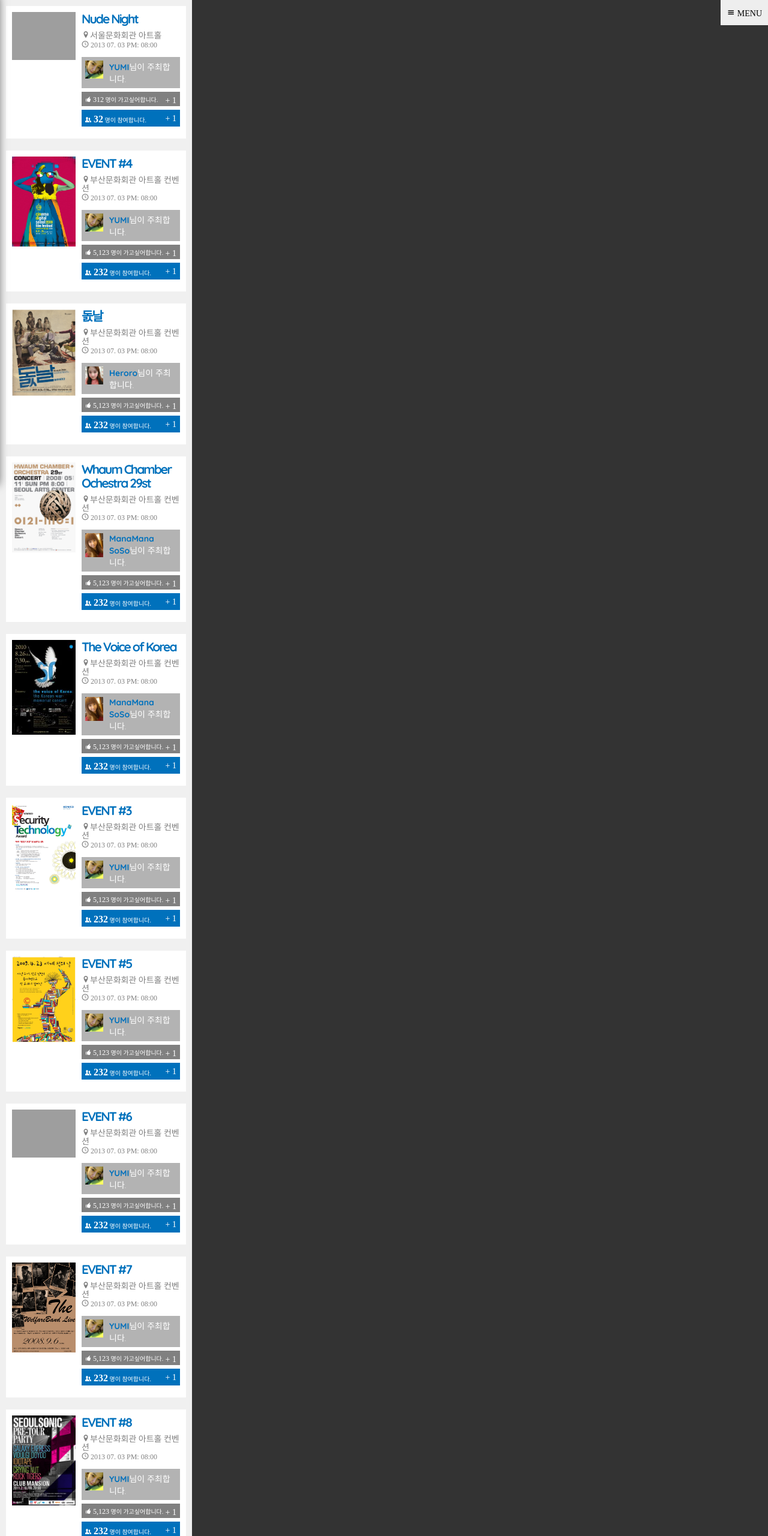
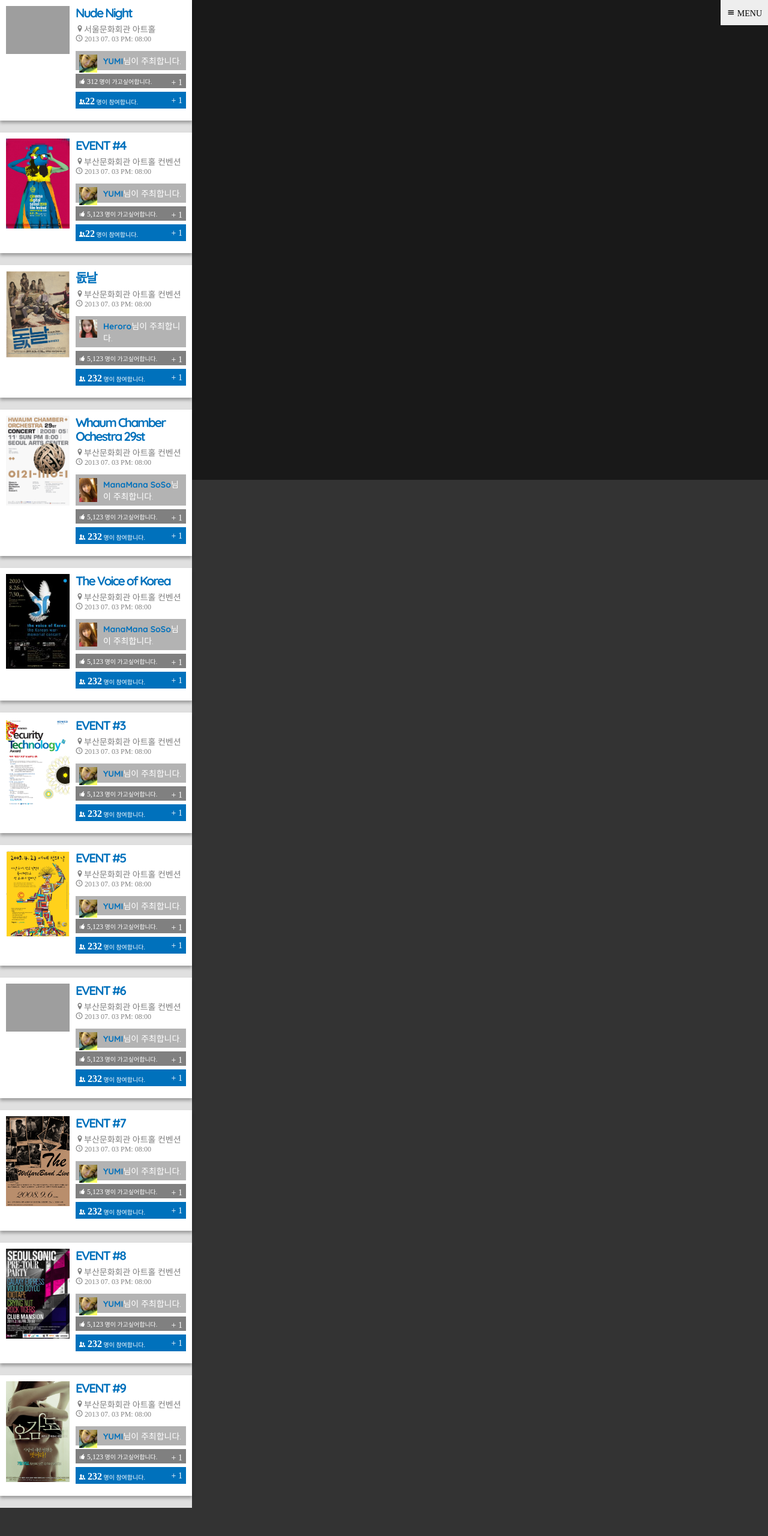
Before and after one commit to imazine/youmuse, a plain HTML site: page index.html in a window 1280 px wide. Shown: the top 2561 px of the page at 60% size. After the commit the page ends 2514 px from the top, so only its background shows below. Drawn offline with Linux system fonts and the light colour scheme; grey boxes are pictures that could not be loaded.

Commit message:
fix direction

```diff
--- a/index.html
+++ b/index.html
@@ -8,36 +8,197 @@
 	<title>YOUMUSE beta - prototype</title>
 </head>
 <body>
-
-	<input type="checkbox" id="viewMenu" class="viewMenu">
+	<input type="radio" name="vrAction" id="viewMenu" class="fakeButton">
+	<input type="radio" name="vrAction" id="closeMenu" class="fakeButton">
+	<input type="radio" name="vrAction" id="fakeAction00" class="fakeButton" checked>
+	<input type="radio" name="vrAction" id="fakeAction01" class="fakeButton">
+	<input type="radio" name="vrAction" id="fakeAction02" class="fakeButton">
+	<input type="radio" name="vrAction" id="fakeAction03" class="fakeButton">
+	<input type="radio" name="vrAction" id="fakeAction04" class="fakeButton">
+	<input type="radio" name="vrAction" id="fakeAction05" class="fakeButton">
+	<input type="radio" name="vrAction" id="fakeAction06" class="fakeButton">
+	<input type="radio" name="vrAction" id="fakeAction07" class="fakeButton">
 
 	<nav class="menuButton">
 		<label for="viewMenu"><p class="icon-list menuBtn"> MENU</p></label>
 	</nav>
 
+	<label for="fakeAction00" class="cancelButton">
+		<section class="cancelLayer">
+		</section>
+	</label>
+
 	<nav class="homeNav">
 		<ul>
 			<li><span class="logo">YOUMUSE</span><span class="logoBeta">beta</span></li>
-			<li>ALL</li>
-			<li>PERFORM</li>
-			<li>MUSIC</li>
-			<li>PARTY</li>
-			<li>DINNING</li>
+			<li><label for="fakeAction00">ALL</label></li>
+			<li><label for="fakeAction01">PERFORM</label></li>
+			<li><label for="fakeAction02">MUSIC</label></li>
+			<li><label for="fakeAction03">PARTY</label></li>
+			<li><label for="fakeAction04">DINNING</label></li>
 			<li></li>
-			<li class="icon-compass"> Near by</li>
-			<li class="icon-tag"> Recommend</li>
-			<li class="icon-lock"> Login</li>
+			<li class="icon-compass"><label for="fakeAction05"> Near by</label></li>
+			<li class="icon-tag"><label for="fakeAction06"> Recommend</label></li>
+			<li class="icon-lock"><label for="fakeAction07"> Login</label></li>
 		</ul>
 	</nav>
 
 	<section class="contentBox">
+<!-- ------------------------------------------------------ -->
+		<div class="all slideBox">
 			<article class="listBox">
-			<img src="/images/poster00.jpg" alt="" class="listImg" >
+				<img src="./images/poster00.jpg" alt="" class="listImg" >
 				<h2 class="listElem listTitle">Nude Night</h2>
 				<p class="icon-location listElem location">서울문화회관 아트홀</p>
 				<p class="icon-clock listElem period"> 2013 07. 03 PM: 08:00</p>
 				<div class="listElem who">
-				<img src="/images/profile01.jpg" alt="" class="whoImg">
+					<img src="./images/profile01.jpg" alt="" class="whoImg">
+					<p class="whoDesc"><span class="whoName">YUMI</span>님이 주최합니다.</p>
+				</div>
+				<p class="icon-thumbs-up listElem likes"><span class="likesNum"> 312</span> 명이 가고싶어합니다.</p>
+				<p class="icon-users listElem joins"><span class="joinsNum testYam" id="testYam" data-number="22"></span> 명이 참여합니다.</p>
+			</article>
+
+			<article class="listBox">
+				<img src="./images/poster04.jpg" alt="" class="listImg" >
+				<h2 class="listElem listTitle">EVENT #4</h2>
+				<p class="icon-location listElem location">부산문화회관 아트홀 컨벤션</p>
+				<p class="icon-clock listElem period"> 2013 07. 03 PM: 08:00</p>
+				<div class="listElem who">
+					<img src="./images/profile01.jpg" alt="" class="whoImg">
+					<p class="whoDesc"><span class="whoName">YUMI</span>님이 주최합니다.</p>
+				</div>
+				<p class="icon-thumbs-up listElem likes"><span class="likesNum"> 5,123</span> 명이 가고싶어합니다.</p>
+				<p class="icon-users listElem joins"><span class="joinsNum testYam" id="testYam1" data-number="22"></span> 명이 참여합니다.</p>
+			</article>
+
+			<article class="listBox">
+				<img src="./images/poster10.jpg" alt="" class="listImg" >
+				<h2 class="listElem listTitle">돐날</h2>
+				<p class="icon-location listElem location">부산문화회관 아트홀 컨벤션</p>
+				<p class="icon-clock listElem period"> 2013 07. 03 PM: 08:00</p>
+				<div class="listElem who">
+					<img src="./images/profile03.jpg" alt="" class="whoImg">
+					<p class="whoDesc"><span class="whoName">Heroro</span>님이 주최합니다.</p>
+				</div>
+				<p class="icon-thumbs-up listElem likes"><span class="likesNum"> 5,123</span> 명이 가고싶어합니다.</p>
+				<p class="icon-users listElem joins"><span class="joinsNum"> 232</span> 명이 참여합니다.</p>
+			</article>
+
+			<article class="listBox">
+				<img src="./images/pster01.jpg" alt="" class="listImg" >
+				<h2 class="listElem listTitle">Whaum Chamber Ochestra 29st</h2>
+				<p class="icon-location listElem location">부산문화회관 아트홀 컨벤션</p>
+				<p class="icon-clock listElem period"> 2013 07. 03 PM: 08:00</p>
+				<div class="listElem who">
+					<img src="./images/profile02.jpg" alt="" class="whoImg">
+					<p class="whoDesc"><span class="whoName">ManaMana SoSo</span>님이 주최합니다.</p>
+				</div>
+				<p class="icon-thumbs-up listElem likes"><span class="likesNum"> 5,123</span> 명이 가고싶어합니다.</p>
+				<p class="icon-users listElem joins"><span class="joinsNum"> 232</span> 명이 참여합니다.</p>
+			</article>
+
+			<article class="listBox">
+				<img src="./images/poster02.jpg" alt="" class="listImg" >
+				<h2 class="listElem listTitle">The Voice of Korea</h2>
+				<p class="icon-location listElem location">부산문화회관 아트홀 컨벤션</p>
+				<p class="icon-clock listElem period"> 2013 07. 03 PM: 08:00</p>
+				<div class="listElem who">
+					<img src="./images/profile02.jpg" alt="" class="whoImg">
+					<p class="whoDesc"><span class="whoName">ManaMana SoSo</span>님이 주최합니다.</p>
+				</div>
+				<p class="icon-thumbs-up listElem likes"><span class="likesNum"> 5,123</span> 명이 가고싶어합니다.</p>
+				<p class="icon-users listElem joins"><span class="joinsNum"> 232</span> 명이 참여합니다.</p>
+			</article>
+
+			<article class="listBox">
+				<img src="./images/poster03.jpg" alt="" class="listImg" >
+				<h2 class="listElem listTitle">EVENT #3</h2>
+				<p class="icon-location listElem location">부산문화회관 아트홀 컨벤션</p>
+				<p class="icon-clock listElem period"> 2013 07. 03 PM: 08:00</p>
+				<div class="listElem who">
+					<img src="./images/profile01.jpg" alt="" class="whoImg">
+					<p class="whoDesc"><span class="whoName">YUMI</span>님이 주최합니다.</p>
+				</div>
+				<p class="icon-thumbs-up listElem likes"><span class="likesNum"> 5,123</span> 명이 가고싶어합니다.</p>
+				<p class="icon-users listElem joins"><span class="joinsNum"> 232</span> 명이 참여합니다.</p>
+			</article>
+
+			<article class="listBox">
+				<img src="./images/poster05.jpg" alt="" class="listImg" >
+				<h2 class="listElem listTitle">EVENT #5</h2>
+				<p class="icon-location listElem location">부산문화회관 아트홀 컨벤션</p>
+				<p class="icon-clock listElem period"> 2013 07. 03 PM: 08:00</p>
+				<div class="listElem who">
+					<img src="./images/profile01.jpg" alt="" class="whoImg">
+					<p class="whoDesc"><span class="whoName">YUMI</span>님이 주최합니다.</p>
+				</div>
+				<p class="icon-thumbs-up listElem likes"><span class="likesNum"> 5,123</span> 명이 가고싶어합니다.</p>
+				<p class="icon-users listElem joins"><span class="joinsNum"> 232</span> 명이 참여합니다.</p>
+			</article>
+
+			<article class="listBox">
+				<img src="./images/poster06.jpg" alt="" class="listImg" >
+				<h2 class="listElem listTitle">EVENT #6</h2>
+				<p class="icon-location listElem location">부산문화회관 아트홀 컨벤션</p>
+				<p class="icon-clock listElem period"> 2013 07. 03 PM: 08:00</p>
+				<div class="listElem who">
+					<img src="./images/profile01.jpg" alt="" class="whoImg">
+					<p class="whoDesc"><span class="whoName">YUMI</span>님이 주최합니다.</p>
+				</div>
+				<p class="icon-thumbs-up listElem likes"><span class="likesNum"> 5,123</span> 명이 가고싶어합니다.</p>
+				<p class="icon-users listElem joins"><span class="joinsNum"> 232</span> 명이 참여합니다.</p>
+			</article>
+
+			<article class="listBox">
+				<img src="./images/poster07.jpg" alt="" class="listImg" >
+				<h2 class="listElem listTitle">EVENT #7</h2>
+				<p class="icon-location listElem location">부산문화회관 아트홀 컨벤션</p>
+				<p class="icon-clock listElem period"> 2013 07. 03 PM: 08:00</p>
+				<div class="listElem who">
+					<img src="./images/profile01.jpg" alt="" class="whoImg">
+					<p class="whoDesc"><span class="whoName">YUMI</span>님이 주최합니다.</p>
+				</div>
+				<p class="icon-thumbs-up listElem likes"><span class="likesNum"> 5,123</span> 명이 가고싶어합니다.</p>
+				<p class="icon-users listElem joins"><span class="joinsNum"> 232</span> 명이 참여합니다.</p>
+			</article>
+
+			<article class="listBox">
+				<img src="./images/poster08.jpg" alt="" class="listImg" >
+				<h2 class="listElem listTitle">EVENT #8</h2>
+				<p class="icon-location listElem location">부산문화회관 아트홀 컨벤션</p>
+				<p class="icon-clock listElem period"> 2013 07. 03 PM: 08:00</p>
+				<div class="listElem who">
+					<img src="./images/profile01.jpg" alt="" class="whoImg">
+					<p class="whoDesc"><span class="whoName">YUMI</span>님이 주최합니다.</p>
+				</div>
+				<p class="icon-thumbs-up listElem likes"><span class="likesNum"> 5,123</span> 명이 가고싶어합니다.</p>
+				<p class="icon-users listElem joins"><span class="joinsNum"> 232</span> 명이 참여합니다.</p>
+			</article>
+
+			<article class="listBox">
+				<img src="./images/poster09.jpg" alt="" class="listImg" >
+				<h2 class="listElem listTitle">EVENT #9</h2>
+				<p class="icon-location listElem location">부산문화회관 아트홀 컨벤션</p>
+				<p class="icon-clock listElem period"> 2013 07. 03 PM: 08:00</p>
+				<div class="listElem who">
+					<img src="./images/profile01.jpg" alt="" class="whoImg">
+					<p class="whoDesc"><span class="whoName">YUMI</span>님이 주최합니다.</p>
+				</div>
+				<p class="icon-thumbs-up listElem likes"><span class="likesNum"> 5,123</span> 명이 가고싶어합니다.</p>
+				<p class="icon-users listElem joins"><span class="joinsNum"> 232</span> 명이 참여합니다.</p>
+			</article>
+		</div>
+
+<!-- ------------------------------------------------------ -->
+		<div class="perform slideBox">
+			<article class="listBox">
+				<img src="./images/poster00.jpg" alt="" class="listImg" >
+				<h2 class="listElem listTitle">Nude Night</h2>
+				<p class="icon-location listElem location">서울문화회관 아트홀</p>
+				<p class="icon-clock listElem period"> 2013 07. 03 PM: 08:00</p>
+				<div class="listElem who">
+					<img src="./images/profile01.jpg" alt="" class="whoImg">
 					<p class="whoDesc"><span class="whoName">YUMI</span>님이 주최합니다.</p>
 				</div>
 				<p class="icon-thumbs-up listElem likes"><span class="likesNum"> 312</span> 명이 가고싶어합니다.</p>
@@ -45,25 +206,12 @@
 			</article>
 
 			<article class="listBox">
-			<img src="/images/poster04.jpg" alt="" class="listImg" >
-			<h2 class="listElem listTitle">EVENT #4</h2>
-			<p class="icon-location listElem location">부산문화회관 아트홀 컨벤션</p>
-			<p class="icon-clock listElem period"> 2013 07. 03 PM: 08:00</p>
-			<div class="listElem who">
-				<img src="/images/profile01.jpg" alt="" class="whoImg">
-				<p class="whoDesc"><span class="whoName">YUMI</span>님이 주최합니다.</p>
-			</div>
-			<p class="icon-thumbs-up listElem likes"><span class="likesNum"> 5,123</span> 명이 가고싶어합니다.</p>
-			<p class="icon-users listElem joins"><span class="joinsNum"> 232</span> 명이 참여합니다.</p>
-		</article>
-
-		<article class="listBox">
-			<img src="/images/poster10.jpg" alt="" class="listImg" >
+				<img src="./images/poster10.jpg" alt="" class="listImg" >
 				<h2 class="listElem listTitle">돐날</h2>
 				<p class="icon-location listElem location">부산문화회관 아트홀 컨벤션</p>
 				<p class="icon-clock listElem period"> 2013 07. 03 PM: 08:00</p>
 				<div class="listElem who">
-				<img src="/images/profile03.jpg" alt="" class="whoImg">
+					<img src="./images/profile03.jpg" alt="" class="whoImg">
 					<p class="whoDesc"><span class="whoName">Heroro</span>님이 주최합니다.</p>
 				</div>
 				<p class="icon-thumbs-up listElem likes"><span class="likesNum"> 5,123</span> 명이 가고싶어합니다.</p>
@@ -71,109 +219,18 @@
 			</article>
 
 			<article class="listBox">
-			<img src="/images/pster01.jpg" alt="" class="listImg" >
-			<h2 class="listElem listTitle">Whaum Chamber Ochestra 29st</h2>
+				<img src="./images/poster09.jpg" alt="" class="listImg" >
+				<h2 class="listElem listTitle">EVENT #9</h2>
 				<p class="icon-location listElem location">부산문화회관 아트홀 컨벤션</p>
 				<p class="icon-clock listElem period"> 2013 07. 03 PM: 08:00</p>
 				<div class="listElem who">
-				<img src="/images/profile02.jpg" alt="" class="whoImg">
-				<p class="whoDesc"><span class="whoName">ManaMana SoSo</span>님이 주최합니다.</p>
-			</div>
-			<p class="icon-thumbs-up listElem likes"><span class="likesNum"> 5,123</span> 명이 가고싶어합니다.</p>
-			<p class="icon-users listElem joins"><span class="joinsNum"> 232</span> 명이 참여합니다.</p>
-		</article>
-
-		<article class="listBox">
-			<img src="/images/poster02.jpg" alt="" class="listImg" >
-			<h2 class="listElem listTitle">The Voice of Korea</h2>
-			<p class="icon-location listElem location">부산문화회관 아트홀 컨벤션</p>
-			<p class="icon-clock listElem period"> 2013 07. 03 PM: 08:00</p>
-			<div class="listElem who">
-				<img src="/images/profile02.jpg" alt="" class="whoImg">
-				<p class="whoDesc"><span class="whoName">ManaMana SoSo</span>님이 주최합니다.</p>
-			</div>
-			<p class="icon-thumbs-up listElem likes"><span class="likesNum"> 5,123</span> 명이 가고싶어합니다.</p>
-			<p class="icon-users listElem joins"><span class="joinsNum"> 232</span> 명이 참여합니다.</p>
-		</article>
-
-		<article class="listBox">
-			<img src="/images/poster03.jpg" alt="" class="listImg" >
-			<h2 class="listElem listTitle">EVENT #3</h2>
-			<p class="icon-location listElem location">부산문화회관 아트홀 컨벤션</p>
-			<p class="icon-clock listElem period"> 2013 07. 03 PM: 08:00</p>
-			<div class="listElem who">
-				<img src="/images/profile01.jpg" alt="" class="whoImg">
+					<img src="./images/profile01.jpg" alt="" class="whoImg">
 					<p class="whoDesc"><span class="whoName">YUMI</span>님이 주최합니다.</p>
 				</div>
 				<p class="icon-thumbs-up listElem likes"><span class="likesNum"> 5,123</span> 명이 가고싶어합니다.</p>
 				<p class="icon-users listElem joins"><span class="joinsNum"> 232</span> 명이 참여합니다.</p>
 			</article>
-
-		<article class="listBox">
-			<img src="/images/poster05.jpg" alt="" class="listImg" >
-			<h2 class="listElem listTitle">EVENT #5</h2>
-			<p class="icon-location listElem location">부산문화회관 아트홀 컨벤션</p>
-			<p class="icon-clock listElem period"> 2013 07. 03 PM: 08:00</p>
-			<div class="listElem who">
-				<img src="/images/profile01.jpg" alt="" class="whoImg">
-				<p class="whoDesc"><span class="whoName">YUMI</span>님이 주최합니다.</p>
 		</div>
-			<p class="icon-thumbs-up listElem likes"><span class="likesNum"> 5,123</span> 명이 가고싶어합니다.</p>
-			<p class="icon-users listElem joins"><span class="joinsNum"> 232</span> 명이 참여합니다.</p>
-		</article>
-
-		<article class="listBox">
-			<img src="/images/poster06.jpg" alt="" class="listImg" >
-			<h2 class="listElem listTitle">EVENT #6</h2>
-			<p class="icon-location listElem location">부산문화회관 아트홀 컨벤션</p>
-			<p class="icon-clock listElem period"> 2013 07. 03 PM: 08:00</p>
-			<div class="listElem who">
-				<img src="/images/profile01.jpg" alt="" class="whoImg">
-				<p class="whoDesc"><span class="whoName">YUMI</span>님이 주최합니다.</p>
-			</div>
-			<p class="icon-thumbs-up listElem likes"><span class="likesNum"> 5,123</span> 명이 가고싶어합니다.</p>
-			<p class="icon-users listElem joins"><span class="joinsNum"> 232</span> 명이 참여합니다.</p>
-		</article>
-
-		<article class="listBox">
-			<img src="/images/poster07.jpg" alt="" class="listImg" >
-			<h2 class="listElem listTitle">EVENT #7</h2>
-			<p class="icon-location listElem location">부산문화회관 아트홀 컨벤션</p>
-			<p class="icon-clock listElem period"> 2013 07. 03 PM: 08:00</p>
-			<div class="listElem who">
-				<img src="/images/profile01.jpg" alt="" class="whoImg">
-				<p class="whoDesc"><span class="whoName">YUMI</span>님이 주최합니다.</p>
-			</div>
-			<p class="icon-thumbs-up listElem likes"><span class="likesNum"> 5,123</span> 명이 가고싶어합니다.</p>
-			<p class="icon-users listElem joins"><span class="joinsNum"> 232</span> 명이 참여합니다.</p>
-		</article>
-
-		<article class="listBox">
-			<img src="/images/poster08.jpg" alt="" class="listImg" >
-			<h2 class="listElem listTitle">EVENT #8</h2>
-			<p class="icon-location listElem location">부산문화회관 아트홀 컨벤션</p>
-			<p class="icon-clock listElem period"> 2013 07. 03 PM: 08:00</p>
-			<div class="listElem who">
-				<img src="/images/profile01.jpg" alt="" class="whoImg">
-				<p class="whoDesc"><span class="whoName">YUMI</span>님이 주최합니다.</p>
-			</div>
-			<p class="icon-thumbs-up listElem likes"><span class="likesNum"> 5,123</span> 명이 가고싶어합니다.</p>
-			<p class="icon-users listElem joins"><span class="joinsNum"> 232</span> 명이 참여합니다.</p>
-		</article>
-
-		<article class="listBox">
-			<img src="/images/poster09.jpg" alt="" class="listImg" >
-			<h2 class="listElem listTitle">EVENT #9</h2>
-			<p class="icon-location listElem location">부산문화회관 아트홀 컨벤션</p>
-			<p class="icon-clock listElem period"> 2013 07. 03 PM: 08:00</p>
-			<div class="listElem who">
-				<img src="/images/profile01.jpg" alt="" class="whoImg">
-				<p class="whoDesc"><span class="whoName">YUMI</span>님이 주최합니다.</p>
-			</div>
-			<p class="icon-thumbs-up listElem likes"><span class="likesNum"> 5,123</span> 명이 가고싶어합니다.</p>
-			<p class="icon-users listElem joins"><span class="joinsNum"> 232</span> 명이 참여합니다.</p>
-		</article>
-
 	</section>
 </body>
 </html>
--- a/style.css
+++ b/style.css
@@ -90,6 +90,9 @@ body{
 	background-color: #333;
 }
 
+.fakeButton{
+	display: none;
+}
 
 /*Navigation*/
 .homeNav{
@@ -103,7 +106,7 @@ body{
 	height: 100%;
 	width: 240px;
 	z-index: 1000;
-	box-shadow: 0 0 14px 8px rgba(0,0,0,0.6);
+	/*box-shadow: 0 0 14px 8px rgba(0,0,0,0.6);*/
 	-webkit-transition: all .3s ease;
 }
 
@@ -147,38 +150,78 @@ body{
 	position: fixed;
 	top: 0;
 	right: 0;
-	z-index: 1200;
+	z-index: 998;
 	padding: 14px 10px;
 	background-color: #eee;
 }
 
-.viewMenu:checked ~ .homeNav{
+#viewMenu:checked ~ .homeNav{
 	left: 0;
 }
 
-.viewMenu:checked ~ .menuButton .menuBtn{
-	background-color: #999;
+#viewMenu:checked ~ .contentBox{
+	height: auto;
+	-webkit-filter: blur(4px);
+	overflow: hidden;
 }
 
-.viewMenu:checked ~ .contentBox{
-	height: auto;
-	overflow: hidden;
+#viewMenu:checked ~ .cancelButton .cancelLayer{
+	z-index: 999;
+}
+
+#viewMenu:checked ~ .contentBox .all{
+	width: 320px;
+	left: 0;
+	z-index: 900;
+	display: block;
+}
+#fakeAction00:checked ~ .contentBox .all,
+#fakeAction01:checked ~ .contentBox .perform,
+#fakeAction02:checked ~ .contentBox .music,
+#fakeAction03:checked ~ .contentBox .party,
+#fakeAction04:checked ~ .contentBox .dinning,
+#fakeAction05:checked ~ .contentBox .nearby,
+#fakeAction06:checked ~ .contentBox .recommend,
+#fakeAction07:checked ~ .contentBox .login{
+	position: absolute;
+	top: 0;
+	width: 320px;
+	left: 0;
+	z-index: 900;
+	display: block;
+}
+
+.cancelLayer{
+	position: fixed;
+	top: 0;
+	opacity: 0.5;
+	background-color: #000;
+	width: 100%;
+	height: 100%;
+	z-index: 0;
 }
 
 .contentBox{
 	display: block;
-	position: absolute;
-	top: 0;
+	margin: 0;
+	padding: 0;
 	width: 300px;
 	padding: 10px;
 	overflow-x: hidden;
-	background-color: #f0f0f0;
+	min-height: 568px;
 }
+	.slideBox{
+		left: 320px;
+		background-color: #e0e0e0;
+		display: none;
+	}
+
 	.listBox{
 		background-color: #fff;
 		padding: 10px;
 		color: #808080;
 		margin-bottom: 20px;
+		box-shadow: 0 4px 5px rgba(0,0,0,0.3);
 	}
 
 		.listImg{
@@ -256,3 +299,7 @@ body{
 			font-size: 16px;
 			font-weight: 700;
 		}
+
+.testYam:after{
+	content: attr(data-number);
+}
```
Lines whose indentation alone changed are shown as unchanged.
